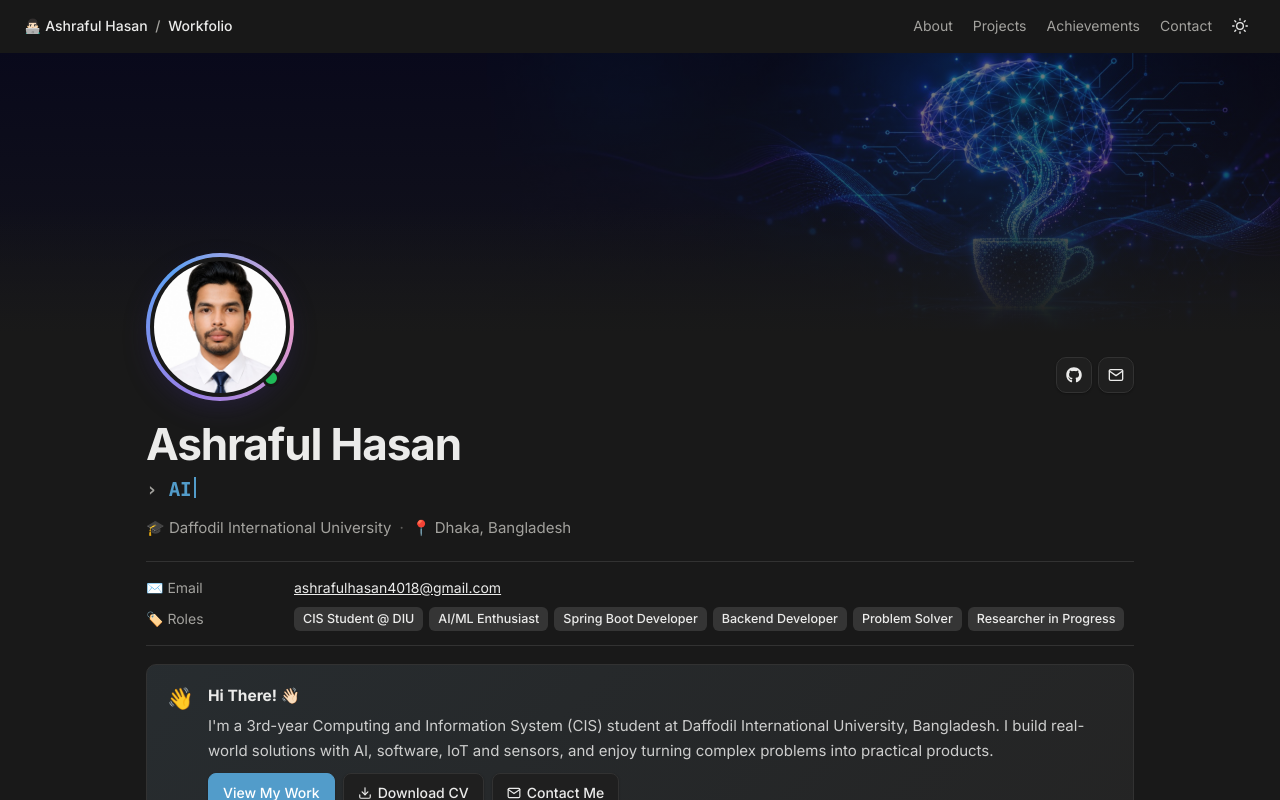
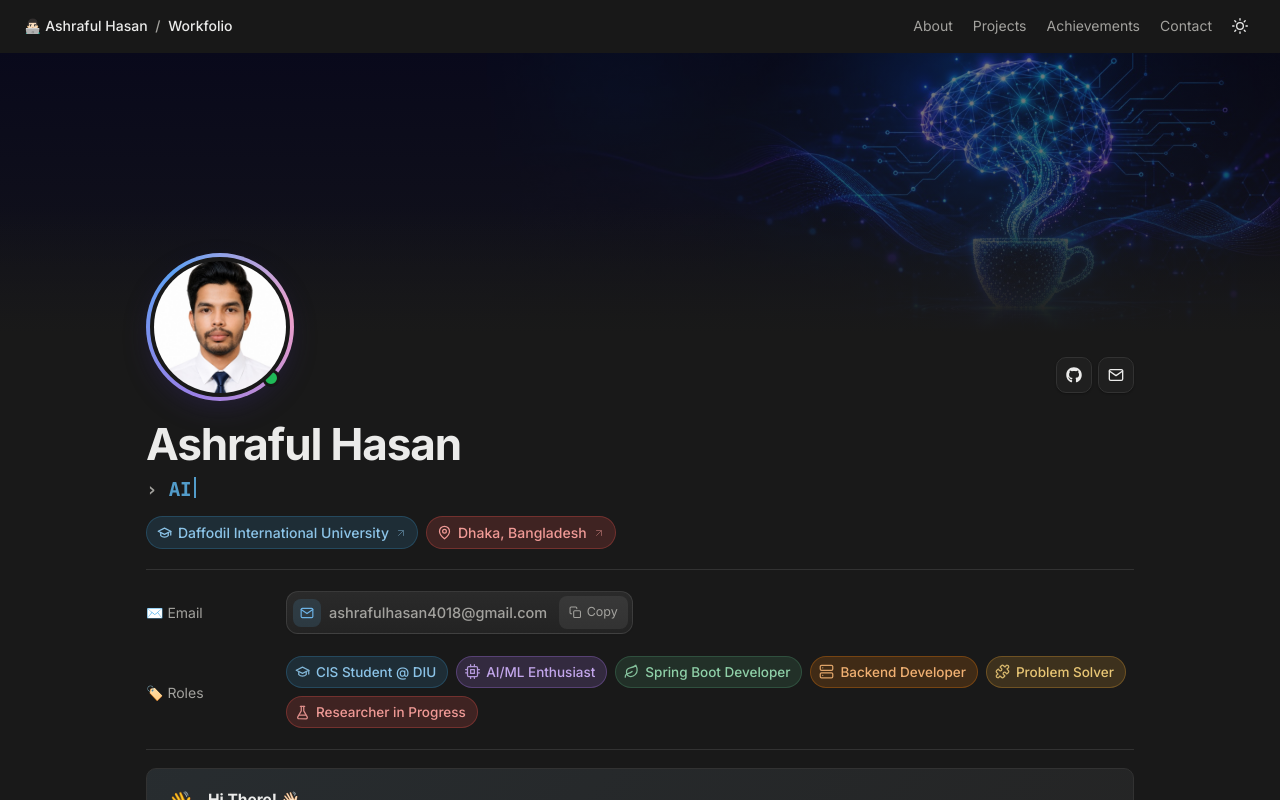
Before and after one commit to Rohan24216063/ashraful-hasan-portfolio, a React (Vite) app: page / in a window 1280 px wide. Both pictures are taken after a click on the button "Toggle theme". Shown: the top 800 px of the page. Built offline with nearby package versions, Linux system fonts and the light colour scheme.

Commit message:
chips with links

```diff
--- a/src/App.jsx
+++ b/src/App.jsx
@@ -1,7 +1,7 @@
 import { useEffect, useState } from 'react'
 import { motion } from 'framer-motion'
 import { GitHubCalendar } from 'react-github-calendar'
-import { FiMail, FiMapPin, FiDownload, FiMoon, FiSun, FiChevronRight, FiExternalLink, FiArrowUp } from 'react-icons/fi'
+import { FiMail, FiMapPin, FiDownload, FiMoon, FiSun, FiChevronRight, FiExternalLink, FiArrowUp, FiCopy, FiCheck } from 'react-icons/fi'
 import { FaGithub, FaLinkedinIn, FaFacebookF } from 'react-icons/fa'
 import { portfolio as P } from './data/portfolio'
 import './styles/notion.css'
@@ -56,10 +56,13 @@ export default function App() {
         </div>
         <motion.h1 initial={{ opacity: 0, y: 10 }} animate={{ opacity: 1, y: 0 }}>{personal.name}</motion.h1>
         <p className="typing" aria-label={[personal.role, ...hero.roles].join(', ')}><span className="typing-pre">›</span> <Typer words={[personal.role, ...hero.roles]} /></p>
-        <p className="subtitle">🎓 {personal.university} <i>·</i> 📍 {personal.location}</p>
-        <div className="props">
-          <div><span>✉️ Email</span><a href={`mailto:${personal.email}`}>{personal.email}</a></div>
-          <div><span>🏷️ Roles</span><p className="tags">{hero.roles.map(r => <em key={r}>{r}</em>)}</p></div>
+        <p className="subtitle hmeta">
+          <a className="meta-chip mc-uni" href="https://daffodilvarsity.edu.bd/" target="_blank" rel="noopener noreferrer"><Ic k="cap" />{personal.university}<Ic k="ext" s={12} /></a>
+          <a className="meta-chip mc-loc" href={`https://www.google.com/maps/search/?api=1&query=${encodeURIComponent(personal.location)}`} target="_blank" rel="noopener noreferrer"><Ic k="pin" />{personal.location}<Ic k="ext" s={12} /></a>
+        </p>
+        <div className="props props2">
+          <div><span className="plabel">✉️ Email</span><EmailPill email={personal.email} /></div>
+          <div><span className="plabel">🏷️ Roles</span><p className="rtags">{hero.roles.map((r, i) => <em key={r} className={`rt c${i % 8}`}>{roleIcon(r)}{r}</em>)}</p></div>
         </div>
         <div className="callout hero-callout"><span className="ci">{hero.greeting.match(/\p{Extended_Pictographic}/u)?.[0] || '👋'}</span><div><b>{hero.greeting}</b><p>{hero.tagline}</p>
           <div className="btns"><a className="btn primary" href="#projects">View My Work</a><a className="btn" href={hero.cv} download><FiDownload /> Download CV</a><a className="btn" href="#contact"><FiMail /> Contact Me</a></div></div></div>
@@ -107,3 +110,38 @@ export default function App() {
     {top && <button className="icon-btn totop" onClick={() => scrollTo({ top: 0, behavior: 'smooth' })} aria-label="Back to top"><FiArrowUp /></button>}
   </div>
 }
+
+const RI = {
+  cap: <><path d="M22 10 12 5 2 10l10 5 10-5z"/><path d="M6 12v5c3 3 9 3 12 0v-5"/><path d="M22 10v6"/></>,
+  cpu: <><rect x="4" y="4" width="16" height="16" rx="2"/><rect x="9" y="9" width="6" height="6"/><path d="M9 1v3M15 1v3M9 20v3M15 20v3M20 9h3M20 14h3M1 9h3M1 14h3"/></>,
+  leaf: <><path d="M11 20A7 7 0 0 1 9.8 6.1C15.5 5 17 4.5 19 2c1 2 2 4.2 2 8 0 5.5-4.8 10-10 10z"/><path d="M2 21c0-3 1.9-5.4 5.1-6C9.5 14.5 12 13 13 12"/></>,
+  server: <><rect x="2" y="2" width="20" height="8" rx="2"/><rect x="2" y="14" width="20" height="8" rx="2"/><path d="M6 6h.01M6 18h.01"/></>,
+  puzzle: <path d="M15.39 4.39a1 1 0 0 0 1.68-.474 2.5 2.5 0 1 1 3.014 3.015 1 1 0 0 0-.474 1.68l1.683 1.682a2.414 2.414 0 0 1 0 3.414L19.61 15.39a1 1 0 0 1-1.68-.474 2.5 2.5 0 1 0-3.014 3.015 1 1 0 0 1 .474 1.68l-1.683 1.682a2.414 2.414 0 0 1-3.414 0L8.61 19.61a1 1 0 0 0-1.68.474 2.5 2.5 0 1 1-3.014-3.015 1 1 0 0 0 .474-1.68l-1.683-1.682a2.414 2.414 0 0 1 0-3.414L4.39 8.61a1 1 0 0 1 1.68.474 2.5 2.5 0 1 0 3.014-3.015 1 1 0 0 1-.474-1.68l1.683-1.682a2.414 2.414 0 0 1 3.414 0z"/>,
+  flask: <><path d="M10 2v7.5L4.5 19A2 2 0 0 0 6.2 22h11.6a2 2 0 0 0 1.7-3L14 9.5V2"/><path d="M8.5 2h7M7 16h10"/></>,
+  pin: <><path d="M20 10c0 6-8 12-8 12s-8-6-8-12a8 8 0 0 1 16 0z"/><circle cx="12" cy="10" r="3"/></>,
+  ext: <><path d="M7 17 17 7"/><path d="M7 7h10v10"/></>,
+  spark: <path d="M12 3l1.9 5.8L20 10.7l-5 3.6 1.9 5.7-4.9-3.5-4.9 3.5L9 14.3l-5-3.6 6.1-1.9z"/>,
+}
+function Ic({ k, s = 15 }) {
+  return <svg className={`ri ri-${k}`} viewBox="0 0 24 24" width={s} height={s} fill="none" stroke="currentColor" strokeWidth="2" strokeLinecap="round" strokeLinejoin="round" aria-hidden="true">{RI[k]}</svg>
+}
+function roleIcon(r) {
+  const t = r.toLowerCase()
+  const k = /student|diu/.test(t) ? 'cap' : /ai|ml/.test(t) ? 'cpu' : /spring/.test(t) ? 'leaf' : /backend/.test(t) ? 'server' : /problem/.test(t) ? 'puzzle' : /research/.test(t) ? 'flask' : 'spark'
+  return <svg className="ri" viewBox="0 0 24 24" width="15" height="15" fill="none" stroke="currentColor" strokeWidth="2" strokeLinecap="round" strokeLinejoin="round" aria-hidden="true">{RI[k]}</svg>
+}
+
+function EmailPill({ email }) {
+  const [ok, setOk] = useState(false)
+  const copy = async () => {
+    try { await navigator.clipboard.writeText(email) } catch { const t = document.createElement('textarea'); t.value = email; document.body.appendChild(t); t.select(); document.execCommand('copy'); t.remove() }
+    setOk(true); setTimeout(() => setOk(false), 1600)
+  }
+  return (
+    <span className="epill">
+      <a href={`mailto:${email}`} className="epill-main"><span className="epill-ic"><FiMail /></span><span className="epill-addr">{email}</span></a>
+      <button type="button" className={`epill-copy${ok ? ' ok' : ''}`} onClick={copy} aria-label="Copy email">{ok ? <><FiCheck /> Copied!</> : <><FiCopy /> Copy</>}</button>
+      <span className="sr-only" aria-live="polite">{ok ? 'Email copied' : ''}</span>
+    </span>
+  )
+}
--- a/src/styles/notion.css
+++ b/src/styles/notion.css
@@ -111,6 +111,53 @@ footer{margin-top:64px}
 @media(max-width:560px){.cover{height:180px}.avatar-ring{margin-top:-60px}.avatar-ring .avatar{width:104px;height:104px}.status-dot{right:8px;bottom:8px;width:15px;height:15px}.typing{font-size:1rem}.hero-actions{padding-bottom:4px}.soc{width:32px;height:32px}}
 
 @media(max-width:560px){.hero .props>div{grid-template-columns:1fr;gap:2px}.hero .props>div+div{margin-top:6px}}
+/* Header props v4 */
+.hmeta{display:flex;flex-wrap:wrap;gap:8px}
+.meta-chip{display:inline-flex;align-items:center;gap:6px;padding:4px 10px;border-radius:999px;background:rgba(55,53,47,.05);border:1px solid rgba(55,53,47,.09);font-size:14px}
+[data-theme=dark] .meta-chip{background:rgba(255,255,255,.05);border-color:rgba(255,255,255,.1)}
+.hero .props2>div{display:grid;grid-template-columns:130px 1fr;align-items:center;gap:10px;padding:7px 0}
+.plabel{color:var(--muted,#787774);font-size:14px}
+.epill{display:inline-flex;align-items:center;gap:4px;padding:4px;border-radius:12px;border:1px solid rgba(55,53,47,.12);background:linear-gradient(180deg,#fff,#f7f6f3);box-shadow:0 1px 2px rgba(0,0,0,.04);max-width:100%;transition:box-shadow .2s,border-color .2s}
+.epill:hover{border-color:rgba(35,131,226,.45);box-shadow:0 3px 12px rgba(35,131,226,.12)}
+.epill-main{display:inline-flex;align-items:center;gap:8px;padding:2px 8px 2px 2px;color:inherit!important;text-decoration:none!important;min-width:0}
+.epill-ic{display:grid;place-items:center;width:28px;height:28px;border-radius:8px;background:rgba(35,131,226,.12);color:#2383e2;flex:none}
+.epill-addr{font-weight:500;font-size:14.5px;overflow:hidden;text-overflow:ellipsis;white-space:nowrap}
+.epill-copy{display:inline-flex;align-items:center;gap:5px;border:0;cursor:pointer;font:inherit;font-size:12.5px;padding:6px 10px;border-radius:8px;background:rgba(55,53,47,.06);color:inherit;flex:none;transition:background .2s}
+.epill-copy:hover{background:rgba(55,53,47,.12)}
+.epill-copy.ok{background:rgba(15,123,108,.14);color:#0f7b6c}
+[data-theme=dark] .epill{background:linear-gradient(180deg,#2a2a2a,#232323);border-color:rgba(255,255,255,.1)}
+[data-theme=dark] .epill-ic{background:rgba(82,156,202,.18);color:#6cb3e6}
+[data-theme=dark] .epill-copy{background:rgba(255,255,255,.07)}
+[data-theme=dark] .epill-copy.ok{background:rgba(77,171,154,.2);color:#6fd1bd}
+.sr-only{position:absolute;width:1px;height:1px;overflow:hidden;clip:rect(0 0 0 0)}
+.rtags{display:flex;flex-wrap:wrap;gap:8px;margin:0}
+.rt{font-style:normal;display:inline-flex;align-items:center;gap:6px;padding:4px 11px 4px 8px;border-radius:999px;font-size:13.5px;font-weight:500;border:1px solid transparent;transition:transform .15s,box-shadow .15s}
+.rt b{font-weight:normal;font-size:13px}
+.rt:hover{transform:translateY(-1px);box-shadow:0 3px 10px rgba(0,0,0,.08)}
+.rt.c0{background:#e7f3f8;color:#1f6c9f;border-color:#cfe6f1}.rt.c1{background:#f4f0f7;color:#6940a5;border-color:#e6dcf0}
+.rt.c2{background:#edf3ec;color:#2f7a4a;border-color:#d8e8d5}.rt.c3{background:#fbecdd;color:#a35a17;border-color:#f3dbc2}
+.rt.c4{background:#fbf3db;color:#8a6a10;border-color:#f1e3b4}.rt.c5{background:#fdebec;color:#b03a3a;border-color:#f6d4d6}
+.rt.c6{background:#f9eef3;color:#ad1a72;border-color:#f0d6e3}.rt.c7{background:#f1f1ef;color:#55534e;border-color:#e3e2de}
+[data-theme=dark] .rt.c0{background:rgba(51,126,169,.2);color:#8cc4e8;border-color:rgba(51,126,169,.35)}
+[data-theme=dark] .rt.c1{background:rgba(154,109,215,.2);color:#c3a6ec;border-color:rgba(154,109,215,.35)}
+[data-theme=dark] .rt.c2{background:rgba(68,131,97,.22);color:#8fd0a8;border-color:rgba(68,131,97,.38)}
+[data-theme=dark] .rt.c3{background:rgba(217,115,13,.2);color:#f0b072;border-color:rgba(217,115,13,.35)}
+[data-theme=dark] .rt.c4{background:rgba(203,145,47,.2);color:#e8c675;border-color:rgba(203,145,47,.35)}
+[data-theme=dark] .rt.c5{background:rgba(212,76,71,.2);color:#f09a96;border-color:rgba(212,76,71,.35)}
+[data-theme=dark] .rt.c6{background:rgba(193,76,138,.2);color:#ec9bc6;border-color:rgba(193,76,138,.35)}
+[data-theme=dark] .rt.c7{background:rgba(255,255,255,.08);color:#d4d4d4;border-color:rgba(255,255,255,.14)}
+.hero .props2 .epill{justify-self:start;width:fit-content}
+@media(max-width:560px){.hero .props2>div{grid-template-columns:1fr;gap:6px}.epill{display:flex}.epill-main{flex:1}.meta-chip{font-size:13px}}
+@media(max-width:560px){.hero .props2 .epill{width:auto;justify-self:stretch}}
+.rt .ri{flex:none;opacity:.9}
+.hmeta a.meta-chip{text-decoration:none!important;color:var(--fg,#37352f);font-weight:500;transition:transform .15s,box-shadow .15s,background .15s,border-color .15s}
+.meta-chip .ri-ext{opacity:.45;transition:opacity .15s,transform .15s}
+.hmeta a.meta-chip:hover{transform:translateY(-1px);box-shadow:0 3px 10px rgba(0,0,0,.08)}
+.hmeta a.meta-chip:hover .ri-ext{opacity:1;transform:translate(1px,-1px)}
+.mc-uni{background:#e7f3f8!important;border-color:#cfe6f1!important;color:#1f6c9f!important}.mc-uni:hover{border-color:#9fcde6!important}
+.mc-loc{background:#fdebec!important;border-color:#f6d4d6!important;color:#b03a3a!important}.mc-loc:hover{border-color:#eeb1b5!important}
+[data-theme=dark] .mc-uni{background:rgba(51,126,169,.2)!important;border-color:rgba(51,126,169,.35)!important;color:#8cc4e8!important}
+[data-theme=dark] .mc-loc{background:rgba(212,76,71,.2)!important;border-color:rgba(212,76,71,.35)!important;color:#f09a96!important}
 /* Sticky left column: stops at its end while the right column keeps scrolling */
 html,body{overflow-x:clip}
 @media(min-width:861px){.cols>aside{position:sticky;bottom:24px;align-self:end}}
```
